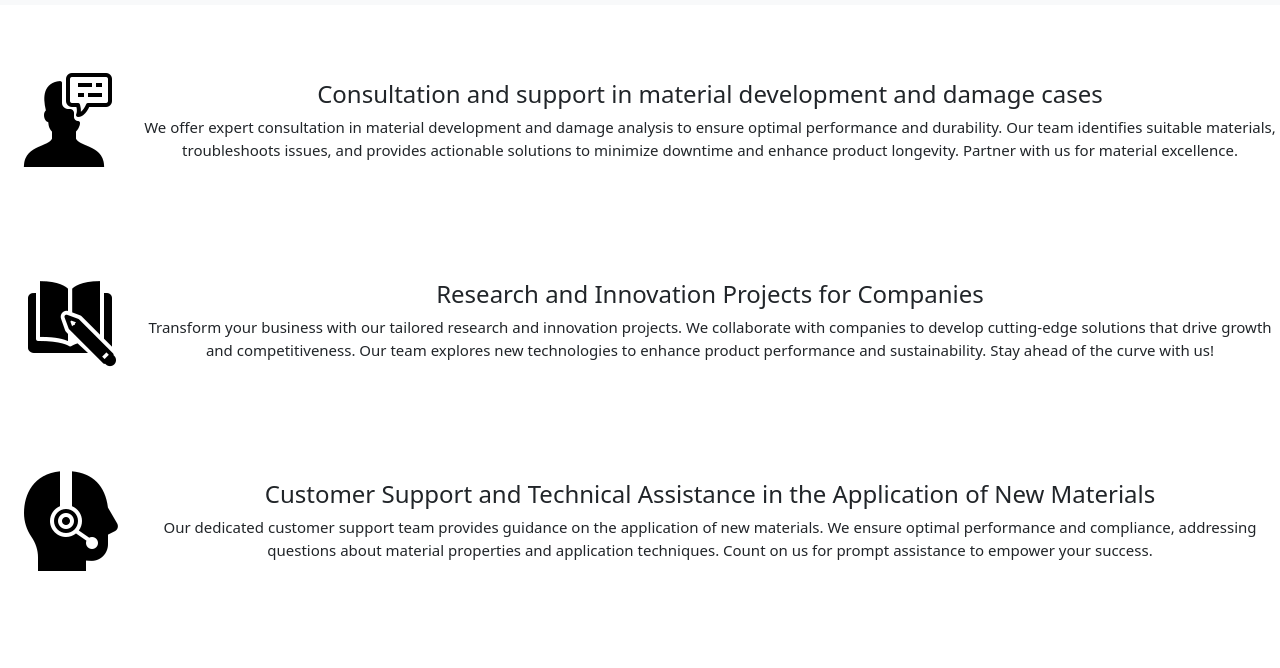
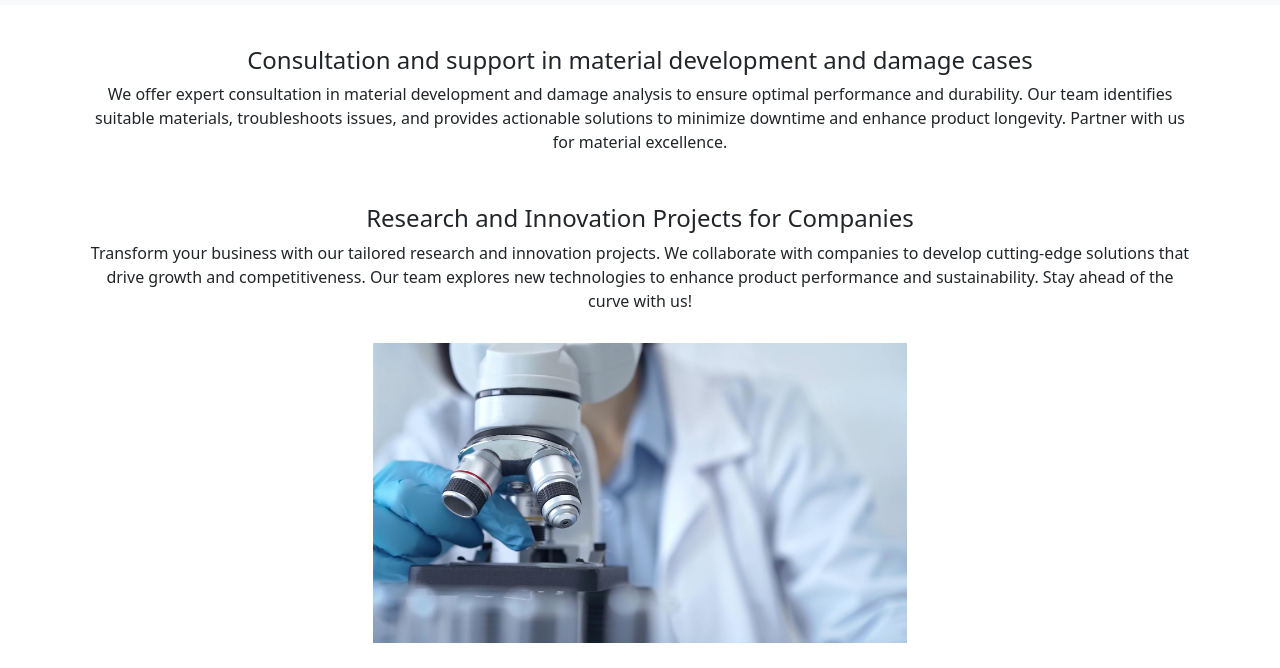
Before and after one commit to GibMirChaoscob/Mevec-Website, a plain HTML site: page Pages/Offers.html in a window 1280 px wide. Shown: the part 118-786 px from the top of the page. Drawn offline with nearby package versions, Linux system fonts and the light colour scheme.

Commit message:
Removed Pictures, links, and changed Style

```diff
--- a/Pages/Offers.html
+++ b/Pages/Offers.html
@@ -37,9 +37,7 @@
     </nav>
     <p></p>
         <div class="off-container">
-        <a>
-            <img src="../Images/icons8-consultation-100.png" class="off-image" alt="">
-        </a>
+
         <span class="off-text">
             <h4>Consultation and support in material development and damage cases</h4   >
             We offer expert consultation in material development and damage analysis to ensure optimal performance and durability. Our team identifies suitable materials, troubleshoots issues, and provides actionable solutions to minimize downtime and enhance product longevity. Partner with us for material excellence.
@@ -47,26 +45,21 @@
     </div>
 
     <div class="off-container">
-        <a>
-            <img src="../Images/icons8-book-and-pencil-100.png" class="off-image" alt="">
-        </a>
         <span class="off-text">
             <h4>Research and Innovation Projects for Companies</h4>Transform your business with our tailored research and innovation projects. We collaborate with companies to develop cutting-edge solutions that drive growth and competitiveness. Our team explores new technologies to enhance product performance and sustainability. Stay ahead of the curve with us!</span>
     </div>
-
+    <div class="off-text">
+        <a>
+            <img src="../Images/Mikroskop.jpg" height="300px">
+        </a>
+    </div>
     <div class="off-container">
-        <a>
-            <img src="../Images/icons8-customer-support-100.png" class="off-image" alt="">
-        </a>
         <span class="off-text">
             <h4>Customer Support and Technical Assistance in the Application of New Materials</h4>
             Our dedicated customer support team provides guidance on the application of new materials. We ensure optimal performance and compliance, addressing questions about material properties and application techniques. Count on us for prompt assistance to empower your success.
         </span>
     </div>
     <div class="off-container">
-        <a>
-            <img src="../Images/icons8-analyze-100.png" class="off-image" alt="">
-        </a>
         <span class="off-text">
             <h4>Training and Further Education for Companies and Educational Institutions</h4>
             Enhance your team’s skills with our specialized training programs for companies and educational institutions. Our courses cover the latest in materials science and industry best practices, fostering continuous learning and innovation. Equip your workforce for tomorrow's challenges!
@@ -91,7 +84,6 @@
                 <div>GISA-Zahl: 32433289</div>
                 <div>UID Nr.: ATU40878207</div>
                 <div><a href="#privacy">Datenschutzerklärung</a> | <a href="#terms">AGB</a></div>
-                <a>Icons by <a target="_blank" href="https://icons8.com">Icons8</a></a>
             </div>
         </div>
     </footer>
--- a/style.css
+++ b/style.css
@@ -144,24 +144,30 @@ footer a:hover {
     margin: 10px;
     padding: 5px;
 }
-.off-image {
-    width: 100px;
-    height: 100px;
-    margin: 0 20px;
-}
-.off-text {
-    font-size: 15px;
-    flex-grow: 1;
-    text-align: center;
-    margin: 2px;
-}
 .off-container {
     display: flex;
-    justify-content: space-between;
+    flex-direction: column;
     align-items: center;
-    width: 100%;
-    height: 200px;
+    width: 90%;
+    max-width: 1200px;
+    margin: 0 auto;
+    padding: 20px;
     box-sizing: border-box;
+}
+
+.off-image {
+    width: 60%;
+    max-width: 150px;
+    height: auto;
+    margin: 10px auto;
+    display: block;
+}
+
+.off-text {
+    font-size: 1em;
+    text-align: center;
+    margin: 5px;
+    flex-grow: 1;
 }
 #content {
     display: flex;
```
Also changed, not shown: Images/Mikroskop.jpg (added), Images/icons8-analyze-100.png (deleted), Images/icons8-book-and-pencil-100.png (deleted), Images/icons8-consultation-100.png (deleted), Images/icons8-customer-support-100.png (deleted).
